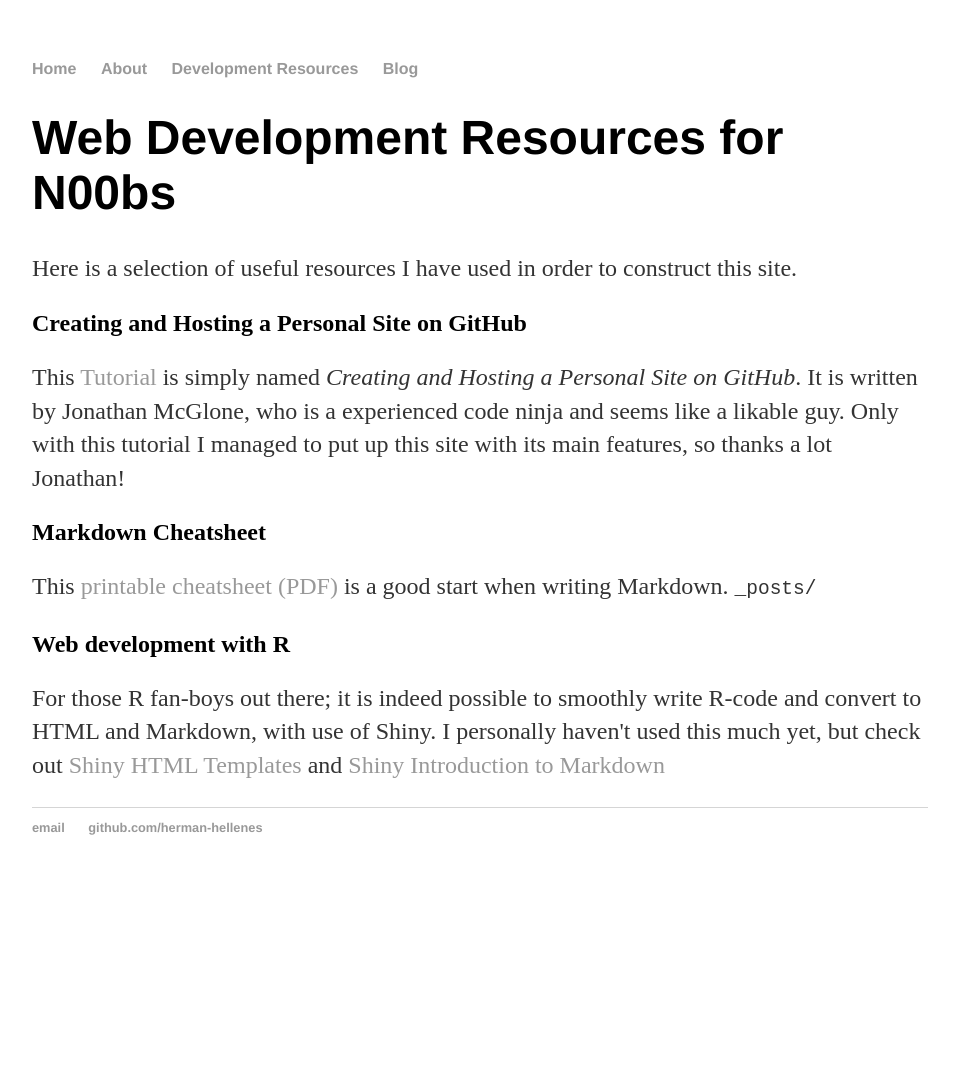
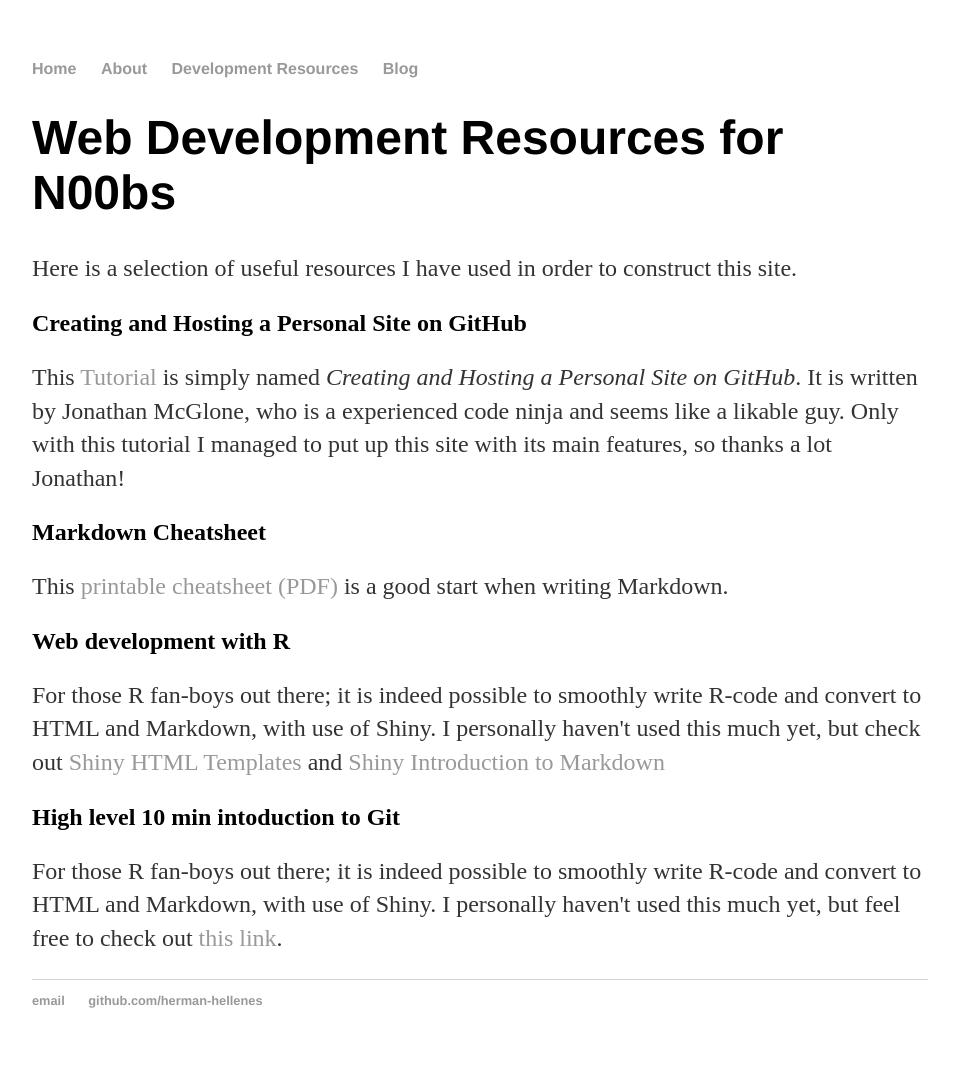
Before and after one commit to herman-hellenes/herman-hellenes.github.io, a Jekyll site: the page built from development/index.html, in a window 1280 px wide. Shown: the whole page, without its empty margins (160-1119 px from the left). Built offline with Jekyll 4.4.1, drawn with Linux system fonts in a browser that asks for light colours; before the commit the page ends 900 px from its top, so only the background shows below that.

Commit message:
Update index.html

```diff
--- a/development/index.html
+++ b/development/index.html
@@ -5,27 +5,33 @@ title: Web Development Resources for N00bs
 
 <div class="blurb">
 	<h1>Web Development Resources for N00bs </h1>
+		<p>Here is a selection of useful resources I have used in order to construct this site. </p>
 
-	<p>Here is a selection of useful resources I have used in order to construct this site. </p>
+ 	<h2>Creating and Hosting a Personal Site on GitHub</h2>
+		<p>This <a href="http://jmcglone.com/guides/github-pages/">Tutorial</a> is simply named <em>
+			Creating and Hosting a Personal Site on GitHub</em>. It is written by
+			Jonathan McGlone, who is a experienced code ninja and seems like a likable guy.
+			Only with this tutorial I managed to put up this site
+			with its main features, so thanks a lot Jonathan! </p>
 
-  <h2>Creating and Hosting a Personal Site on GitHub</h2>
-  <p>This <a href="http://jmcglone.com/guides/github-pages/">Tutorial</a> is simply named <em> Creating and Hosting a Personal Site on GitHub</em>. It is written by
-  Jonathan McGlone, who is a experienced code ninja and seems like a likable guy. Only with this tutorial I managed to put up this site
-  with its main features, so thanks a lot Jonathan!</p>
-
-  <h2>Markdown Cheatsheet</h2>
-  <p>This <a href="http://packetlife.net/media/library/16/Markdown.pdf">printable cheatsheet (PDF)</a> is a good start when
-	  writing Markdown. <code>_posts/</code> </p>
+  	<h2>Markdown Cheatsheet</h2>
+		<p> This <a href="http://packetlife.net/media/library/16/Markdown.pdf">printable
+			cheatsheet (PDF)</a>
+			is a good start when writing Markdown. </p>
 
 
-  <h2>Web development with R</h2>
-  <p>For those R fan-boys out there; it is indeed possible to smoothly write R-code and convert to HTML and Markdown, with use
-     of Shiny. I personally haven't used this much yet, but check out
-	  <a href="https://shiny.rstudio.com/articles/templates.html">Shiny HTML Templates</a> and
-	  <a href="https://shiny.rstudio.com/articles/rmarkdown.html">Shiny Introduction to Markdown</a>
+ 	<h2>Web development with R</h2>
+  		<p>For those R fan-boys out there; it is indeed possible to smoothly write R-code and
+			convert to HTML and Markdown, with use of Shiny. I personally haven't used this
+			much yet, but check out <a href="https://shiny.rstudio.com/articles/templates.html">
+			Shiny HTML Templates</a> and <a href="https://shiny.rstudio.com/articles/rmarkdown.html">
+			Shiny Introduction to Markdown</a> </p>
 
-
-
+  	<h2>High level 10 min intoduction to Git</h2>
+		<p>For those R fan-boys out there; it is indeed possible to smoothly write R-code and convert
+			to HTML and Markdown, with use of Shiny. I personally haven't used this much yet, but
+			feel free to check out <a href=" https://guides.github.com/activities/hello-world/">
+			this link</a>.</p>
 
 
 </div><!-- /.blurb -->
```
